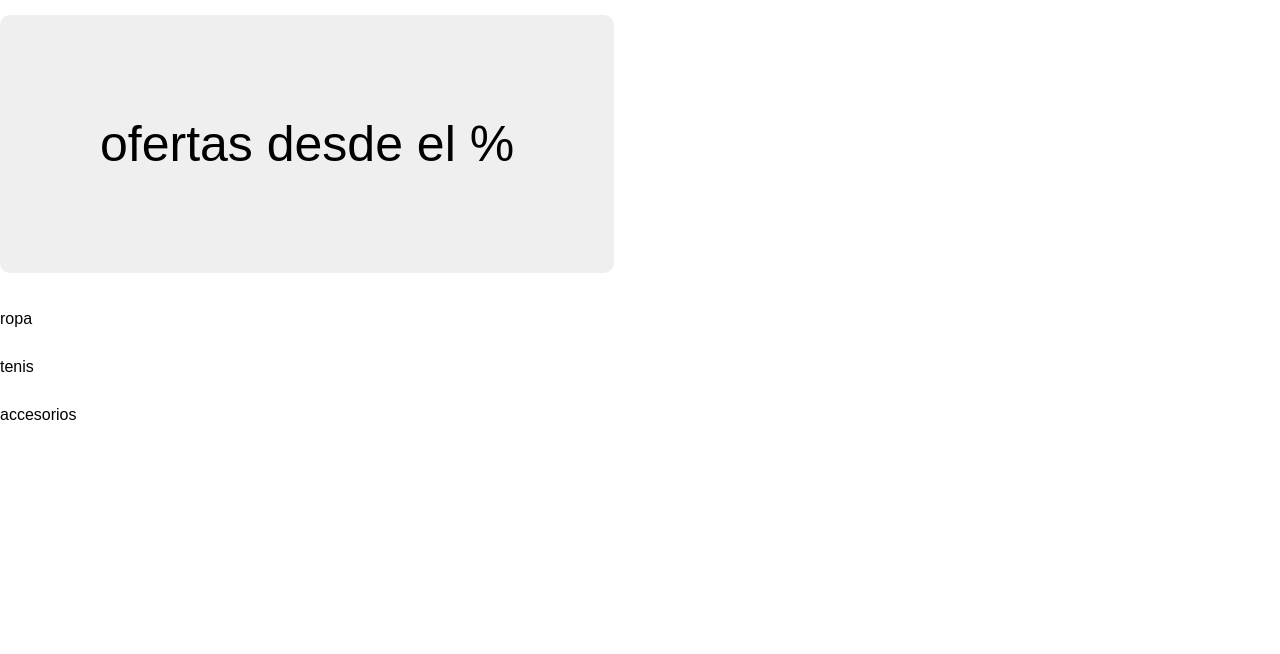
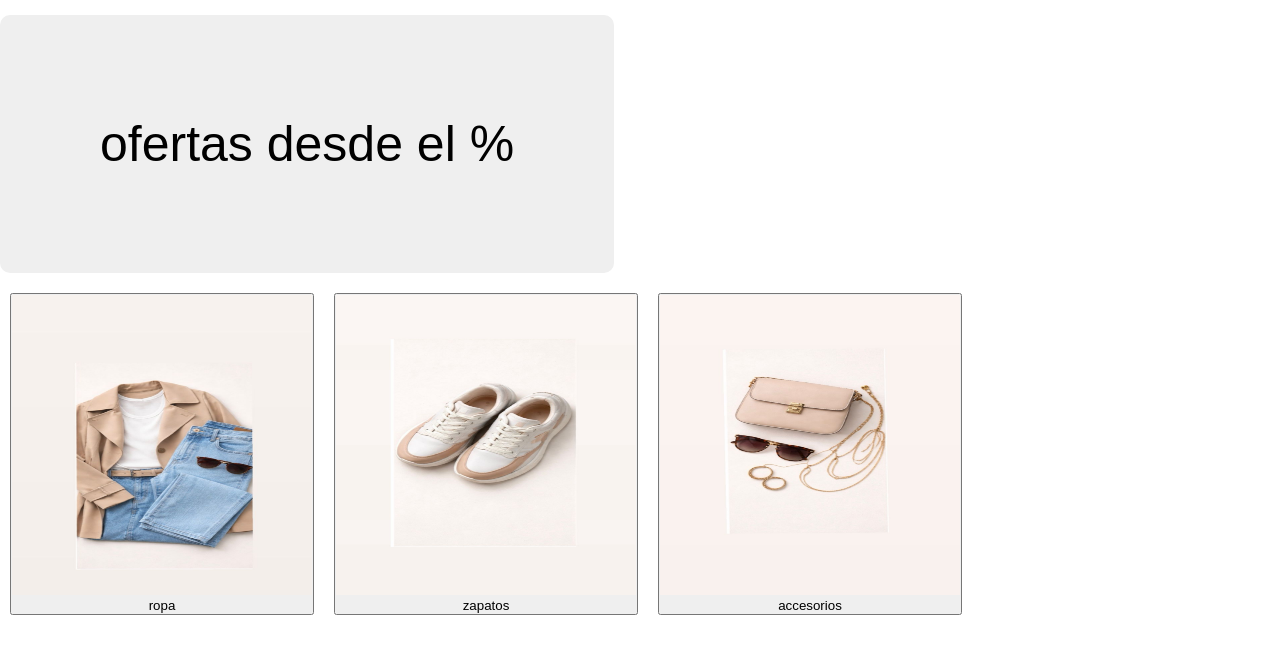
Before and after one commit to matellodiazjp-star/mi_proyecto, a plain HTML site: page index.html in a window 1280 px wide. Shown: the part 76-730 px from the top of the page. Drawn offline with Linux system fonts and the light colour scheme.

Commit message:
mi primer comentario

```diff
--- a/index.html
+++ b/index.html
@@ -22,24 +22,20 @@
         </div>
     </section>
 
-    <section class="catetegorias">
+    <section class="cat">
         <div class="card">
-
-           <div class="cards">
-            <img src="" alt="">
-            <p>ropa</p>
-           </div>
-
-           <div class="cards">
-            <img src="" alt="">
-            <p>tenis</p>
-           </div>
-
-           <div class="cards">
-            <img src="" alt="">
-            <p>accesorios</p>
-           </div>
-
+            <button class="butt1">
+                <img src="/proye_css/img/ropa.jpeg" alt="ropa">
+                <p>ropa</p>
+            </button>
+            <button class="butt2">
+                <img src="/proye_css/img/tenis.jpeg" alt="zapatos">
+                <p>zapatos</p>
+            </button>
+            <button class="butt3">
+                <img src="/proye_css/img/accesorios.jpeg" alt="accesorios">
+                <p>accesorios</p>
+            </button>
         </div>
     </section>
 </body>
--- a/proye_css/categorias.css
+++ b/proye_css/categorias.css
@@ -0,0 +1,24 @@
+.card {
+    padding: 10px;
+    column-count: 3;
+    column-gap: 20px;
+    border: 30px;
+    display: flex;
+}
+.butt1 img {
+     height: 300px;
+     width: 300px;
+     cursor: pointer;
+}
+.butt2 img {
+     height: 300px;
+    width: 300px;
+    cursor: pointer;
+}
+
+.butt3 img {
+    height: 300px;
+    width: 300px;
+    cursor: pointer;
+
+}
```
Also changed, not shown: proye_css/img/accesorios.jpeg (added), proye_css/img/ropa.jpeg (added), proye_css/img/tenis.jpeg (added).
